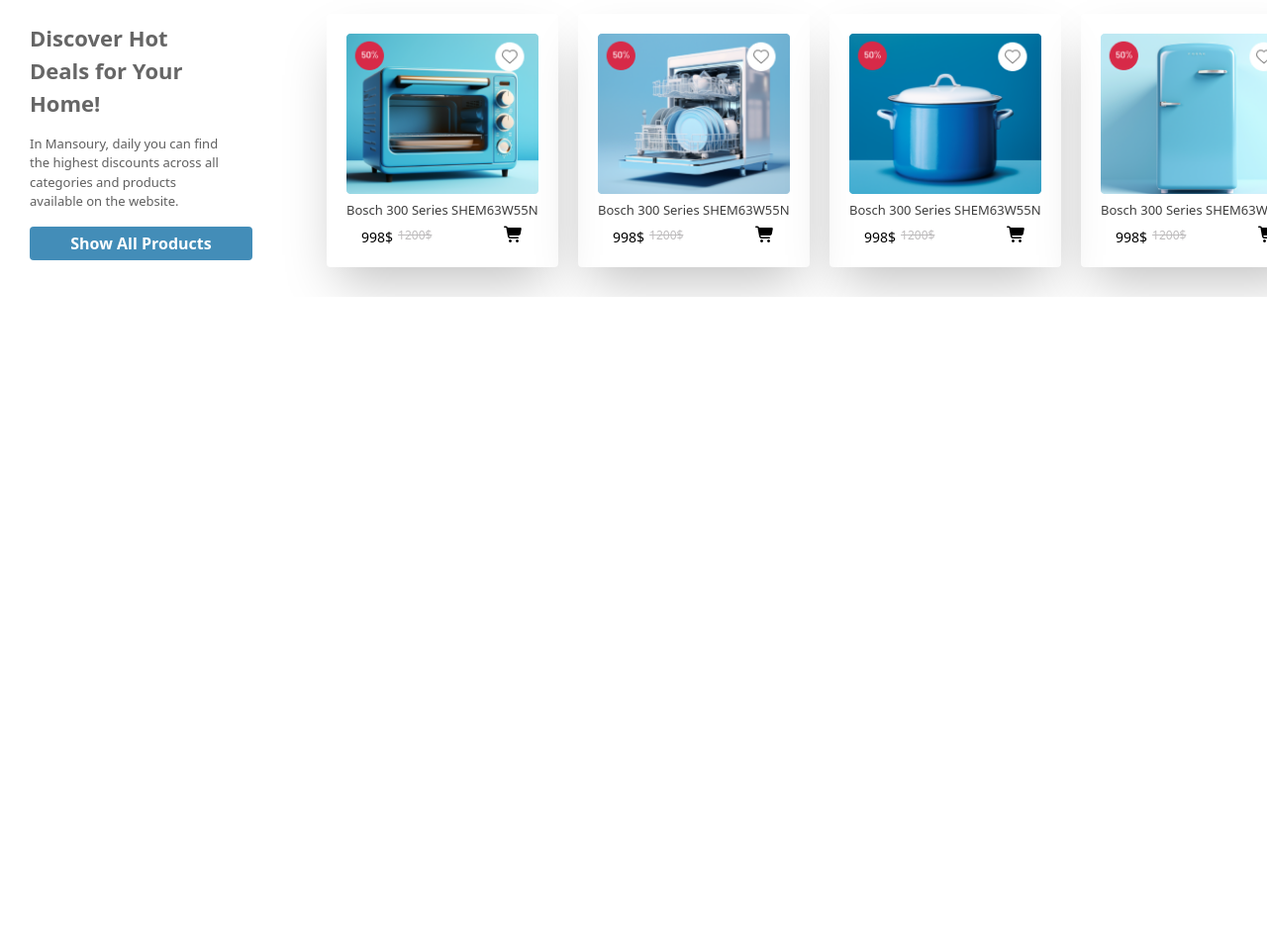
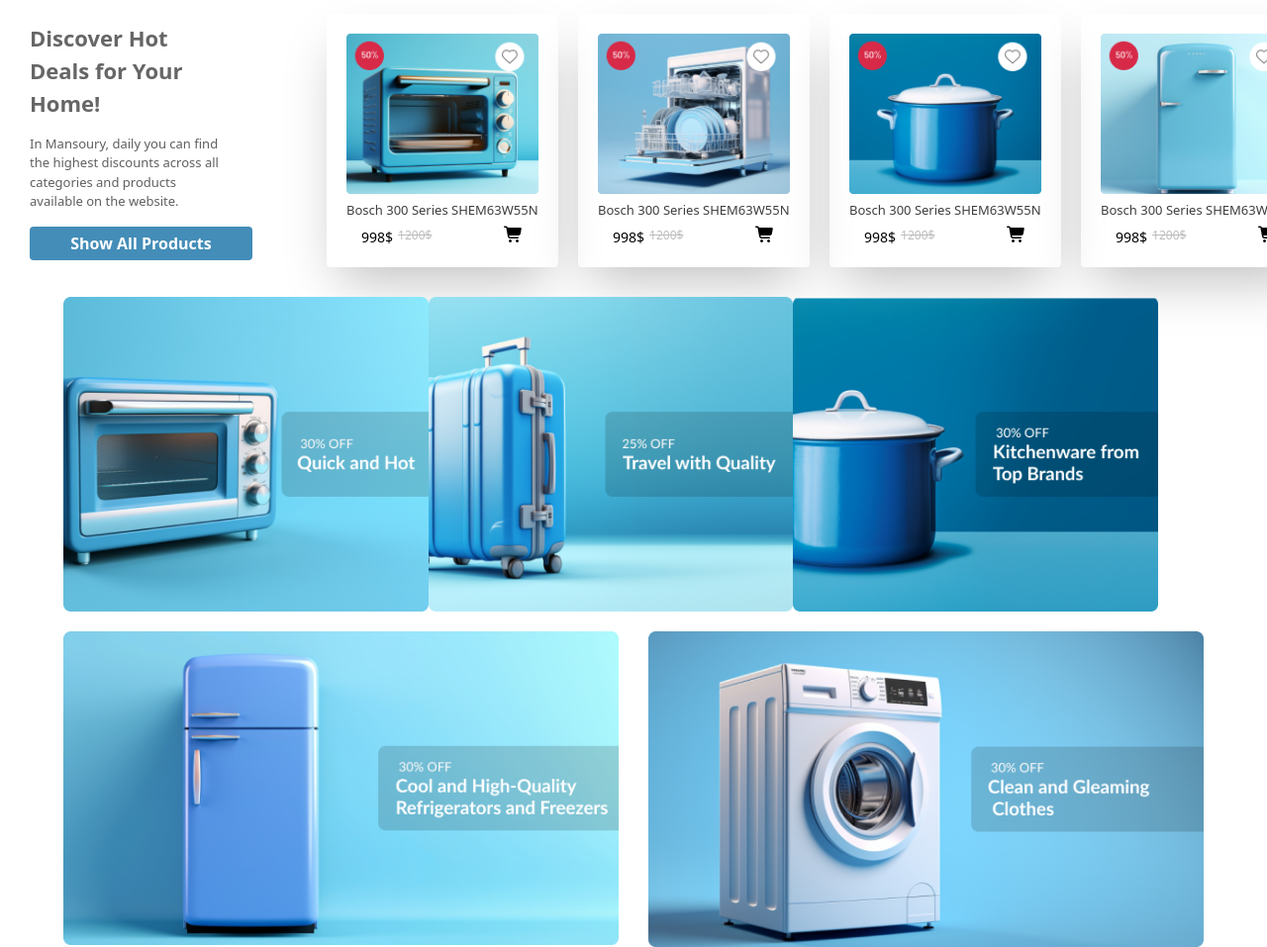
Before and after one commit to muhammadnazarov1724-cell/Mansoury, a website: page index.html in a window 1280 px wide. Shown: the part 768-1725 px from the top of the page at 99% size. Before the commit the page ends 1068 px from the top, so only its background shows below. Drawn offline with Linux system fonts and the light colour scheme.

Commit message:
main section3

```diff
--- a/index.html
+++ b/index.html
@@ -114,6 +114,28 @@
         </div>
     </div>
    </section>
+   <section class=" w-[90%] m-auto flex flex-col gap-y-[20px]">
+    <div class="grid md:flex lg;flex">
+     <div class="w-[32%]">
+        <img src="./images/Frame 4.png" alt="">
+     </div>
+     <div class="w-[32%]">
+        <img src="./images/Frame 3.png" alt="">
+     </div>
+     <div class="w-[32%]">
+        <img src="./images/Frame 2.png" alt="">
+     </div>
+     </div>
+     <div class="flex gap-[30px]">
+         <div>
+             <img class="w-[600px]" src="./images/Frame 5.png" alt="">
+            </div>
+            <div>
+                <img class="w-[600px]" src="./images/Frame 6.png" alt="">
+            </div>
+        </div>
+
+   </section>
 </main>
 
 </body>
```
Also changed, not shown: images/Frame 2.png (added), images/Frame 3.png (added), images/Frame 4.png (added), images/Frame 5.png (added), images/Frame 6.png (added), src/output.css.
